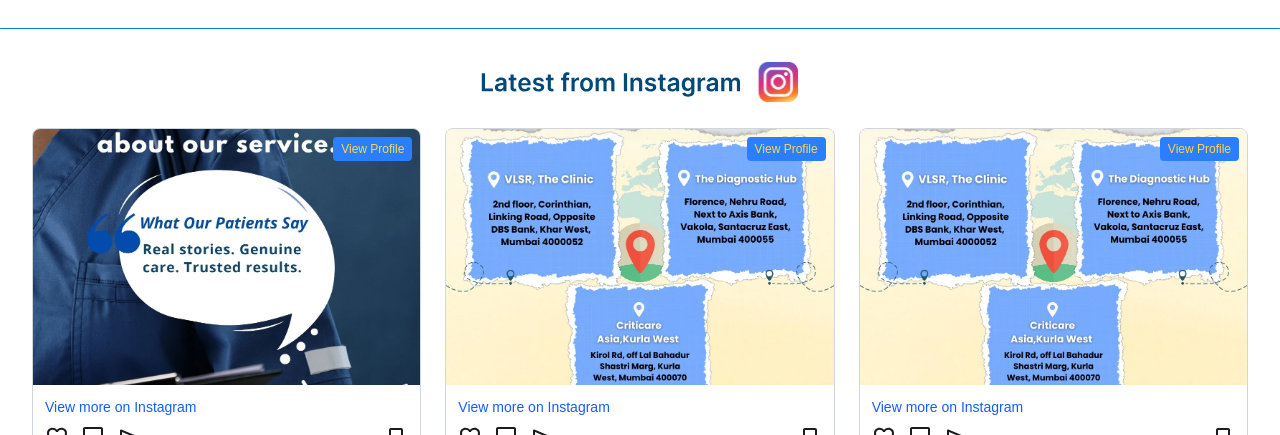
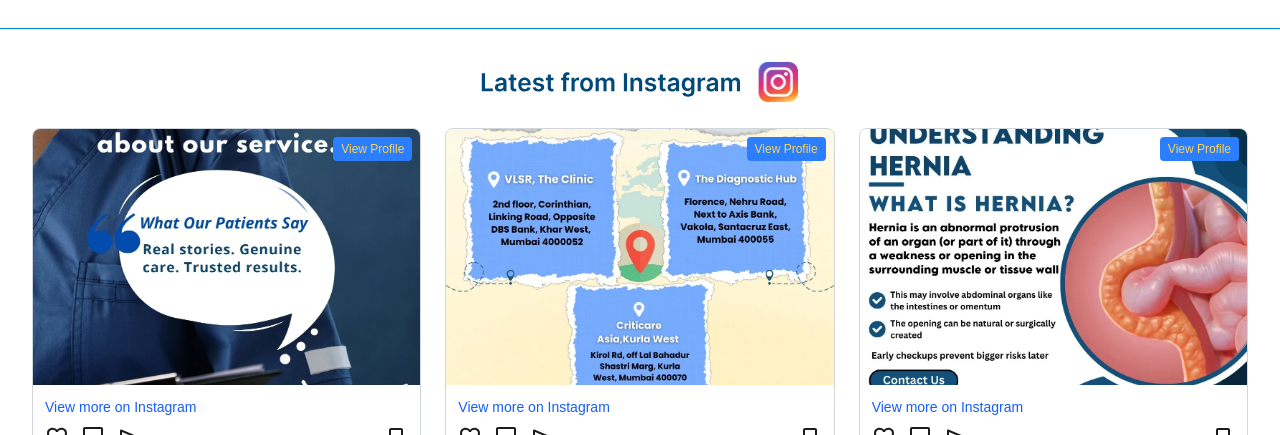
Before and after one commit to abdulahadkhan-10/dr.shaziya, a Next.js app: page / in a window 1280 px wide. Shown: the part 2780-3215 px from the top of the page. Built offline with nearby package versions, Linux system fonts and the light colour scheme.

Commit message:
add new post image and update Instagram link in page.js

```diff
--- a/src/app/page.js
+++ b/src/app/page.js
@@ -588,7 +588,7 @@
             {/* Post Image */}
             <div className="relative">
               <img
-                src="/post_2.webp"
+                src="/post.webp"
                 alt="Instagram Post 2"
                 className="w-full h-64 object-cover"
               />
@@ -605,7 +605,7 @@
             {/* Post Footer */}
             <div className="p-3">
               <a
-                href="https://www.instagram.com/p/DO_J-1LiqKr/?igsh=MWEwOHN1MWZjbWxxYQ=="
+                href=" https://www.instagram.com/p/DNk5HivKOqd/?igsh=MTBiZTM5eW1ybDVuNw=="
                 target="_blank"
                 rel="noopener noreferrer"
                 className="text-blue-600 text-sm mb-2 cursor-pointer hover:underline block"
```
Also changed, not shown: public/post.webp (added).
